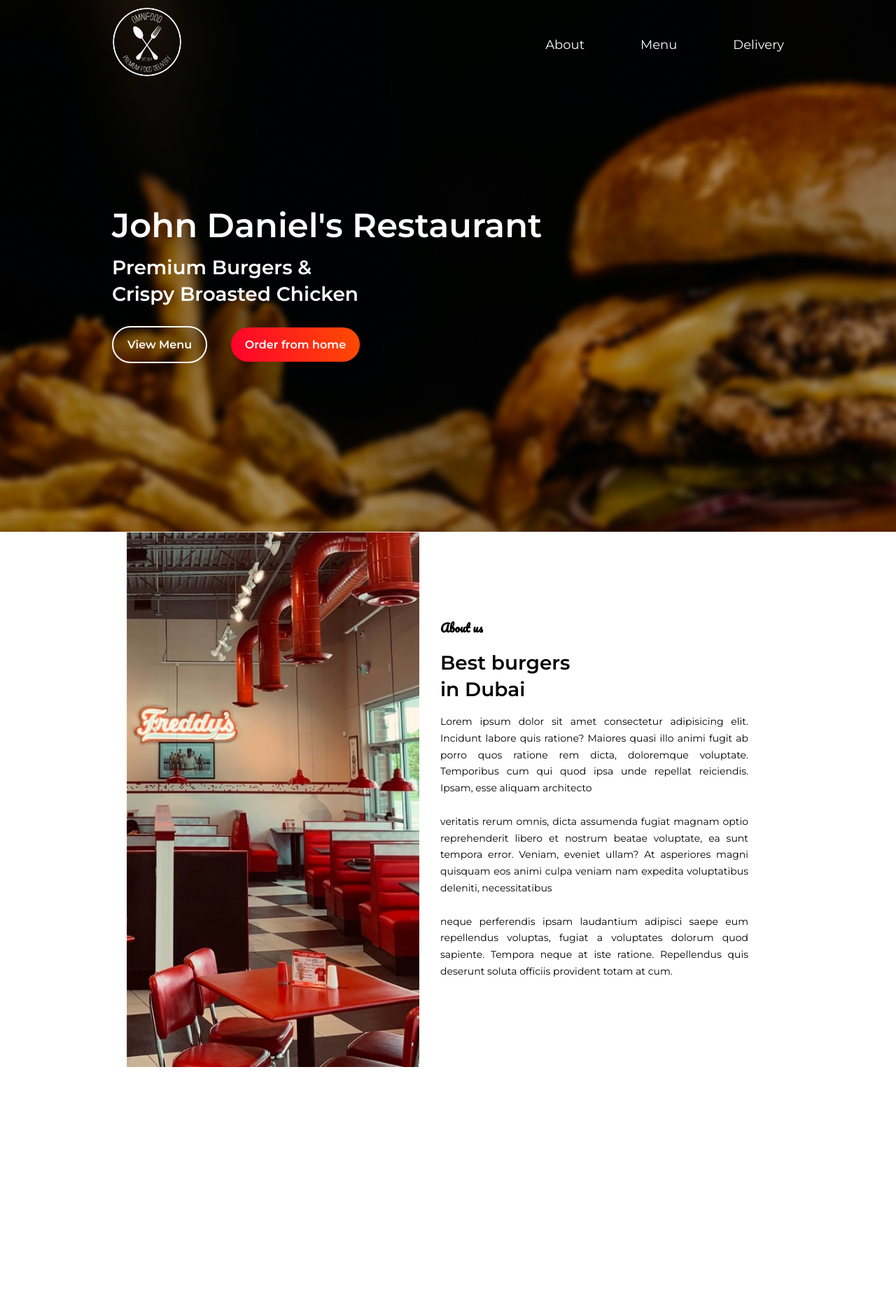
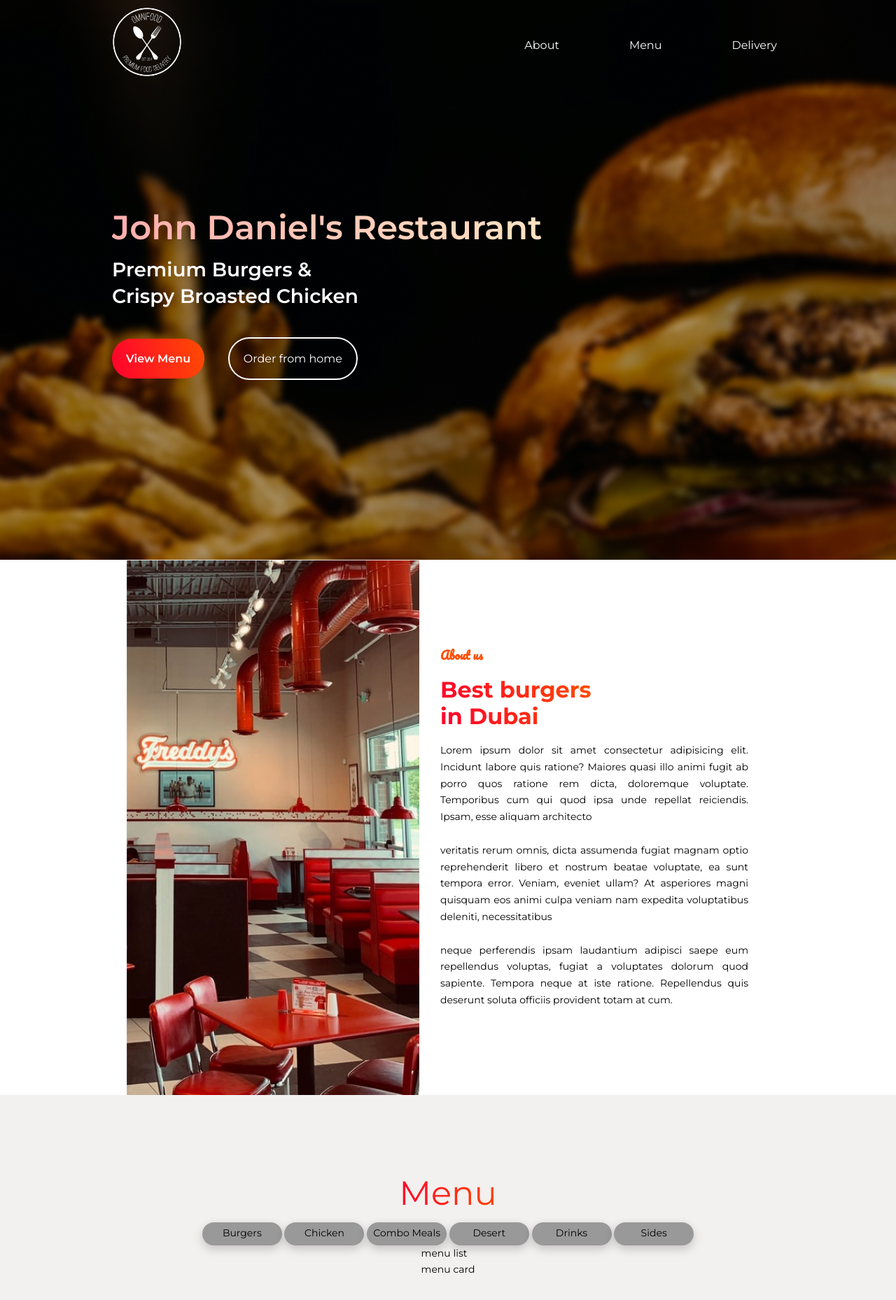
Before and after one commit to John-Kodes/JDR-Landing-Page, a website: page index.html in a window 1280 px wide. Shown: the whole page at 70% size. Before the commit the page ends 1525 px from the top, so only its background shows below. Drawn offline with Linux system fonts and the light colour scheme.

Commit message:
modified buttons, headings and started work on the menu section

```diff
--- a/index.html
+++ b/index.html
@@ -31,13 +31,13 @@
         <nav class="nav">
           <ul class="nav-bar">
             <li class="nav-item">
-              <a href="#" class="nav-item__link">About</a>
+              <a href="#" class="nav-item__link btn--text">About</a>
             </li>
             <li class="nav-item">
-              <a href="#" class="nav-item__link">Menu</a>
+              <a href="#" class="nav-item__link btn--text">Menu</a>
             </li>
             <li class="nav-item">
-              <a href="#" class="nav-item__link">Delivery</a>
+              <a href="#" class="nav-item__link btn--text">Delivery</a>
             </li>
           </ul>
         </nav>
@@ -48,8 +48,8 @@
           Premium Burgers &<br />Crispy Broasted Chicken
         </h2>
         <div class="header__text-box__buttons">
-          <a href="#" class="btn btn--ghost">View Menu</a>
-          <a href="#" class="btn btn--full">Order from home</a>
+          <a href="#" class="btn btn--full">View Menu</a>
+          <a href="#" class="btn btn--ghost">Order from home</a>
         </div>
       </div>
     </header>
@@ -82,6 +82,29 @@
           </div>
         </div>
       </section>
+
+      <section class="section-menu">
+        <h1 class="heading-primary--section">
+          Menu
+        </h1>
+        <div class="menu">
+
+          <div class="menu__tabs">
+            <a href="#" class="btn--menu-tab">Burgers</a>
+            <a href="#" class="btn--menu-tab">Chicken</a>
+            <a href="#" class="btn--menu-tab">Combo Meals</a>
+            <a href="#" class="btn--menu-tab">Desert</a>
+            <a href="#" class="btn--menu-tab">Drinks</a>
+            <a href="#" class="btn--menu-tab">Sides</a>
+          </div>
+          <div class="menu__list">
+            menu list
+            <div class="menu__card">
+              menu card
+            </div>
+          </div>
+        </div>
+      </section>
     </main>
   </body>
 </html>
--- a/sass/abstracts/_mixins.scss
+++ b/sass/abstracts/_mixins.scss
@@ -0,0 +1,9 @@
+@mixin gradient {
+    background-image: linear-gradient(
+        $shade-dir,
+        $color-primary-light,
+        $color-primary-dark
+      );
+      -webkit-background-clip: text;
+      color:transparent;
+}
--- a/sass/abstracts/_variables.scss
+++ b/sass/abstracts/_variables.scss
@@ -3,6 +3,10 @@ $color-primary-light: #ff4d00;
 $color-primary-dark: #ff002e;
 
 $color-white: rgb(255, 255, 255);
+$color-white-2: #f3f0f0;
+$color-black:#000;
+
+$shade-dir: -105deg;
 
 :root {
   // not working as intedend
--- a/sass/base/_base.scss
+++ b/sass/base/_base.scss
@@ -16,4 +16,26 @@ html {
 
 body {
   box-sizing: border-box; /* What this does is to change the box model so that the borders and the paddings are no longer added to the total width/height that we specify for a box */
+  overflow: overlay;
+
+  &::-webkit-scrollbar {
+    width: .6em;
+
+  }
+
+  &::-webkit-scrollbar-track {
+    background-color: #333;
+  }
+
+  &::-webkit-scrollbar-thumb {
+    background-color: #555;
+    border-radius: 30px;
+    box-shadow: 0 1em .8em rgba($color-black, 1);
+  }
+
 }
+
+::selection {
+  background-color: $color-primary-dark;
+  color: $color-white;
+}
--- a/sass/base/_typography.scss
+++ b/sass/base/_typography.scss
@@ -9,15 +9,26 @@ body {
   &-primary {
     font-size: 4.8rem;
     font-weight: 600;
+    display: inline-block;
+
+    &--section {
+      font-size: 4.8rem;
+      font-weight: 400;
+      display: inline-block;
+
+      @include gradient;
+    }
   }
 
   &-secondary {
     font-size: 2.8rem;
     font-weight: 600;
     line-height: 3.8rem;
+    display: inline-block;
   }
 }
 
 .paragraph {
   text-align: justify;
+  font-weight: normal;
 }
--- a/sass/components/_button.scss
+++ b/sass/components/_button.scss
@@ -1,13 +1,17 @@
 .btn {
   &,
   &:link,
-  &:active {
+  &:visited {
     text-decoration: none;
     font-size: 1.6rem;
     border-radius: 100rem;
     padding: 1.5rem 2rem;
-    color: $color-white;
-    font-weight: 600;
+    display: inline-block;
+    color: inherit;
+    font-weight: inherit;
+    cursor: pointer;
+
+    transition: all .2s;
   }
 
   &--ghost {
@@ -16,9 +20,63 @@
 
   &--full {
     background-image: linear-gradient(
-      -9105deg,
+      $shade-dir,
       $color-primary-light,
       $color-primary-dark
     );
   }
+
+  &:hover {
+    transform: translateY(-5px);
+    box-shadow: 0 2rem 3rem rgba($color-black, .3);
+  }
+
+  &:active {
+    transform: translateY(2px);
+    box-shadow: 0 .4rem 1rem rgba($color-black, .5);
+
+  }
 }
+
+.btn--text {
+  text-decoration: none;
+  font-size: 1.6rem;
+  padding: 0 1rem;
+  display: inline-block;
+  color: inherit;
+  background-color: inherit;
+
+  cursor: pointer;
+  transition: all .3s;
+
+  &:hover {
+    transform: translateY(-5px);
+    box-shadow: 0 2rem 4rem rgba($color-black, .5);
+  }
+
+  &:active {
+    transform: translateY(2px);
+    box-shadow: 0 .4rem 1rem rgba($color-black, .5);
+
+  }
+}
+
+.nav-bar:hover .btn--text:not(:hover) {
+    filter: brightness(.4)
+  }
+
+.btn--menu-tab {
+  display: inline-flex;
+  justify-content: center;
+  align-items: center;
+  width: 114px;
+  height: 33px;
+  padding: 8px;
+  background-color: #999;
+  border-radius: 100rem;
+  text-decoration: none;
+  color: $color-black;
+  box-shadow: 0 .5rem 1.4rem rgba($color-black, .2);
+
+
+}
--- /dev/null
+++ b/sass/components/_menu.scss
@@ -0,0 +1,11 @@
+.menu {
+display: flex;
+flex-direction: column;
+align-items: center;
+
+    &__tabs {
+        color: black;
+        max-width: 100rem;
+        width: 100%;
+    }
+}
--- a/sass/layout/_header.scss
+++ b/sass/layout/_header.scss
@@ -1,7 +1,7 @@
 .header {
   background-image: url(img/Heroimg.jpg);
   background-size: cover;
-  height: 95vh;
+  height: 100vh;
   padding: 1rem 16rem;
   color: $color-white;
   display: flex;
@@ -11,6 +11,10 @@
     display: flex;
     align-items: center;
     justify-content: space-between;
+
+    &-item__link {
+      font-weight: 400;
+    }
   }
   &__logo {
     height: 10rem;
@@ -24,16 +28,31 @@
     display: flex;
     flex-direction: column;
     justify-content: center;
+    align-items: flex-start;
     height: 100%;
 
     color: $color-white;
     margin-bottom: 8rem;
+
+    & .heading-primary {
+      background-image: linear-gradient(
+        $shade-dir,
+        #FFE4C3,
+        #FFADAD
+      );
+      -webkit-background-clip: text;
+      color:transparent;
+    }
+
     & .heading-secondary {
       margin-bottom: 4rem;
+
     }
 
     &__buttons {
+
       & > *:not(:last-child) {
+       font-weight: 600;
         margin-right: 3rem;
       }
     }
--- a/sass/main.scss
+++ b/sass/main.scss
@@ -8,6 +8,7 @@
 @import "base/utilities";
 
 @import "components/button";
+@import "components/menu";
 
 @import "layout/footer";
 @import "layout/header";
--- a/sass/pages/_home.scss
+++ b/sass/pages/_home.scss
@@ -10,10 +10,27 @@
     & .heading-tertiary {
       font-family: "pacifico", sans-serif;
       margin-bottom: 1.6rem;
+
+      color: $color-primary-light;
     }
 
     & .heading-secondary {
-      margin-bottom: 1.6rem;
+      margin-bottom: 1.8rem;
+      font-weight: 700;
+      font-size: 3.2rem;
+
+      @include gradient
     }
   }
 }
+
+.section-menu {
+  display: flex;
+  flex-direction: column;
+  align-items: center;
+
+  padding: 10rem 0;
+  height: 80rem;
+
+  background-color: $color-white-2;
+}
```
Also changed, not shown: css/style.css, 1 other file.
